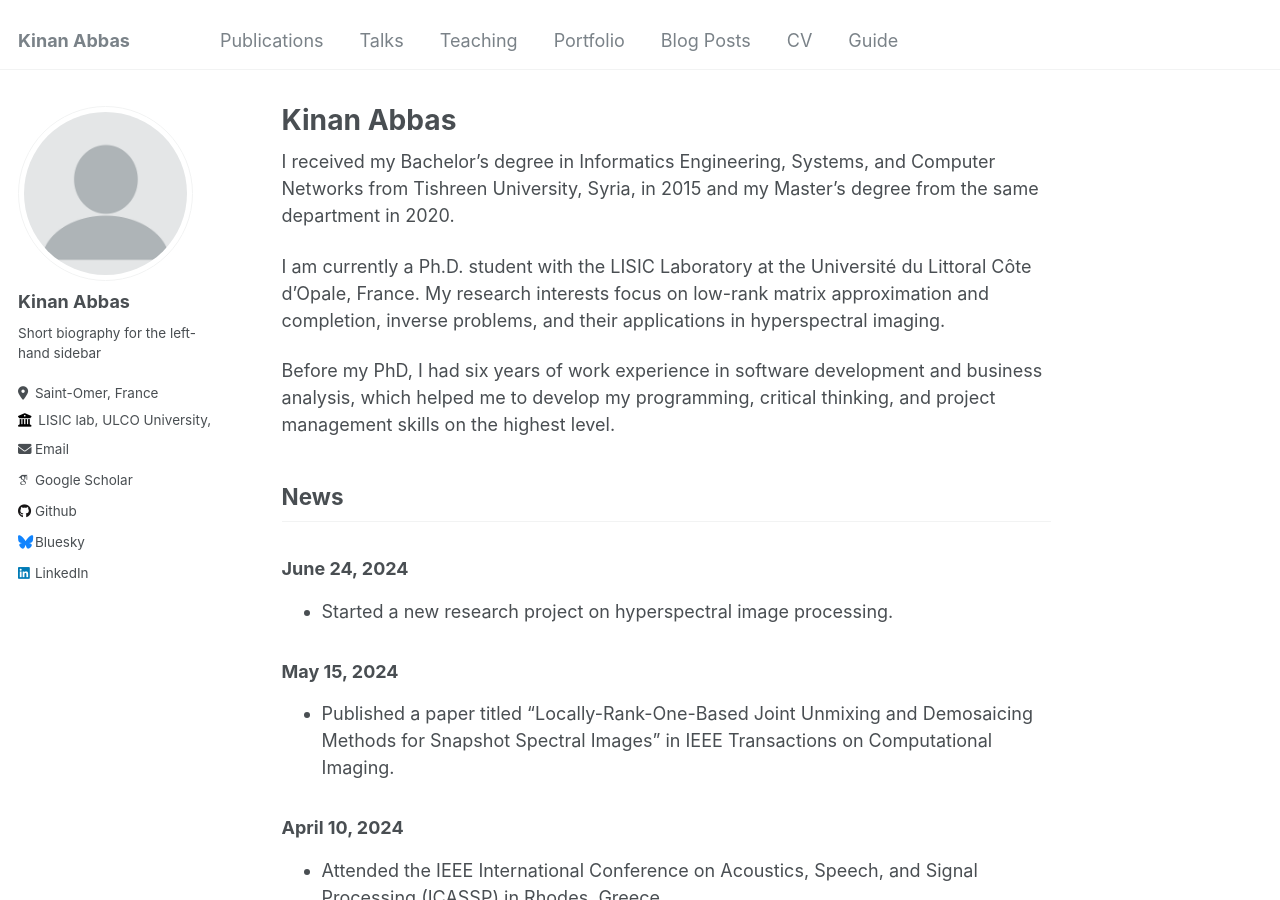
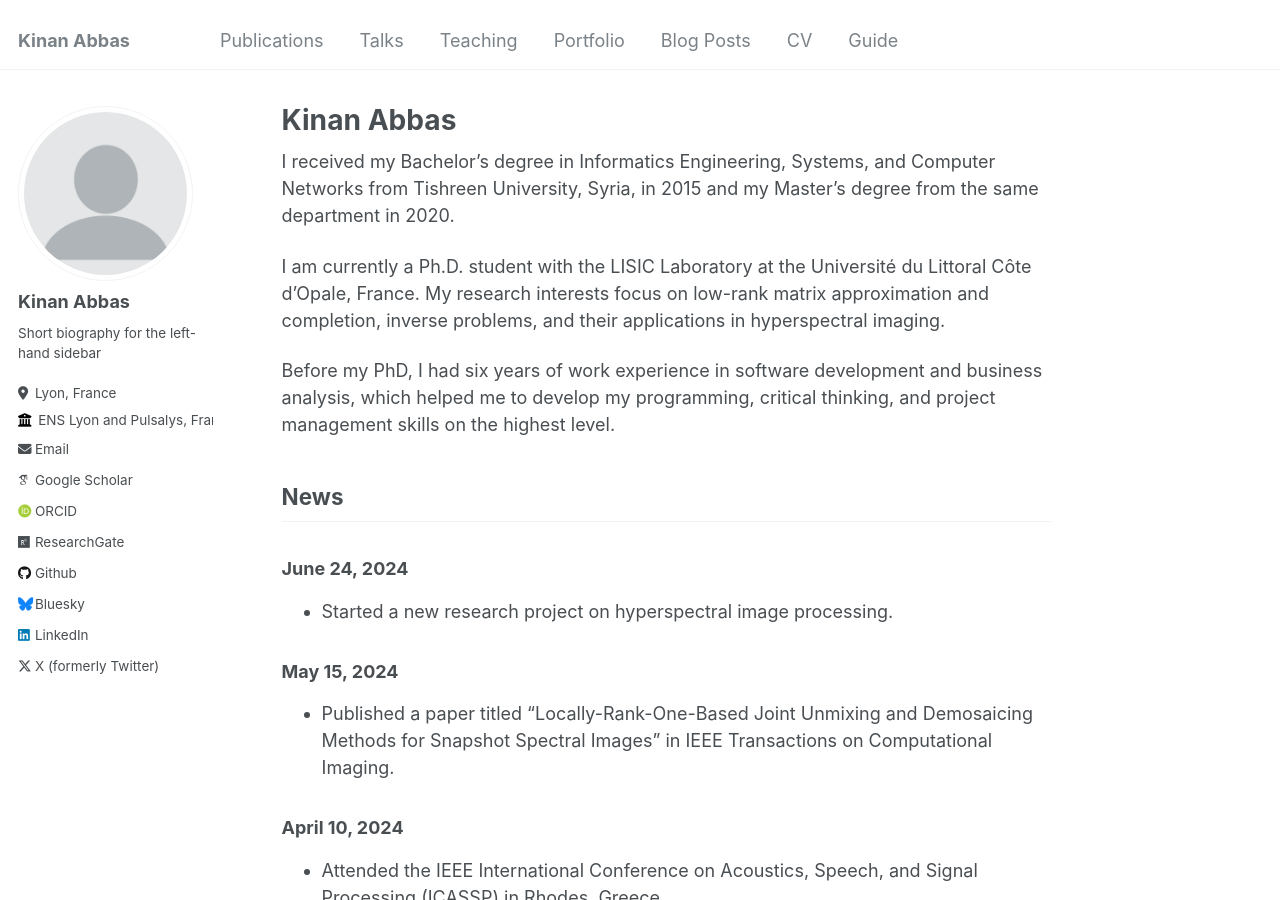
Before and after one commit to kinan3bb3s/kinan3bb3s.github.io, a Jekyll site: the page built from _pages/about.md, in a window 1280 px wide and 900 px high. Built offline with Jekyll 4.4.1, drawn with Linux system fonts in a browser that asks for light colours; some web fonts are replaced.

Commit message:
Update _config.yml

```diff
--- a/_config.yml
+++ b/_config.yml
@@ -25,8 +25,8 @@ author:
   name             : "Kinan Abbas"
   pronouns         : # example: "he/him"
   bio              : "Short biography for the left-hand sidebar"
-  location         : "Saint-Omer, France"
-  employer         : "LISIC lab, ULCO University, France"
+  location         : "Lyon, France"
+  employer         : "ENS Lyon and Pulsalys, France"
   uri              : # URL
   email            : "kinan.3bbas@gmail.com"
 
@@ -34,10 +34,10 @@ author:
   arxiv            : # URL - Update with the correct link to your profile
   googlescholar    : "https://scholar.google.com/citations?user=vwbreWoAAAAJ&hl=en"
   impactstory      : # URL
-  orcid            : # URL
+  orcid            : "https://orcid.org/0000-0001-5651-2089"
   semantic         : # URL
   pubmed           : # URL
-  researchgate     : # URL
+  researchgate     : "https://www.researchgate.net/profile/Kinan-Abbas?ev=hdr_xprf&_tp=eyJjb250ZXh0Ijp7ImZpcnN0UGFnZSI6InB1YmxpY2F0aW9uIiwicGFnZSI6ImhvbWUiLCJwb3NpdGlvbiI6Imdsb2JhbEhlYWRlciJ9fQ"
 
   # Repositories and software development
   bitbucket        : # Username - Update with your username on the site
@@ -65,7 +65,7 @@ author:
   steam            : # Username
   telegram         : # URL
   tumblr           : # Username
-  twitter          : # Username for X / Twitter
+  twitter          : "Kinan3bbas"
   vine             : # Username
   weibo            : # Username
   wikipedia        : # Username
```
